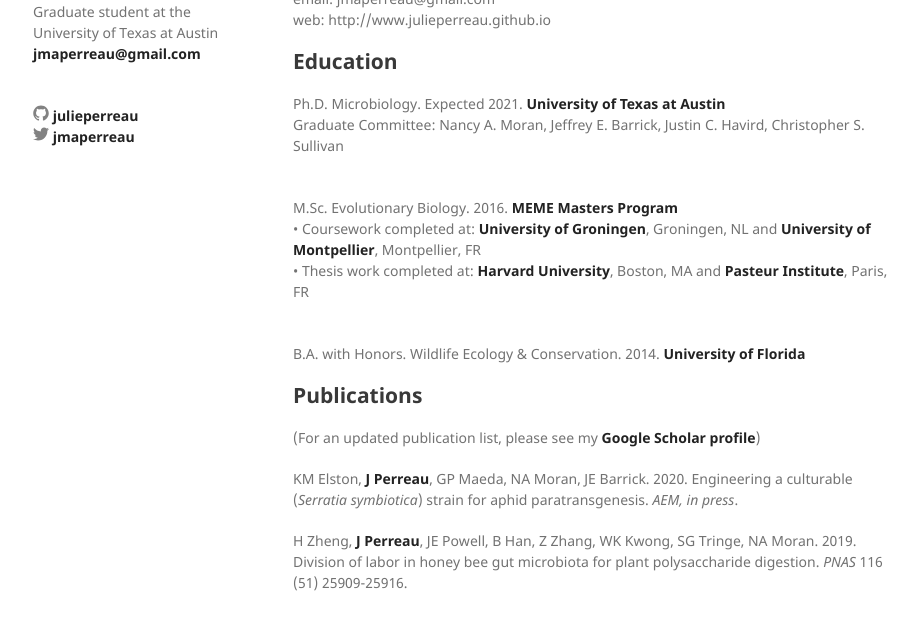
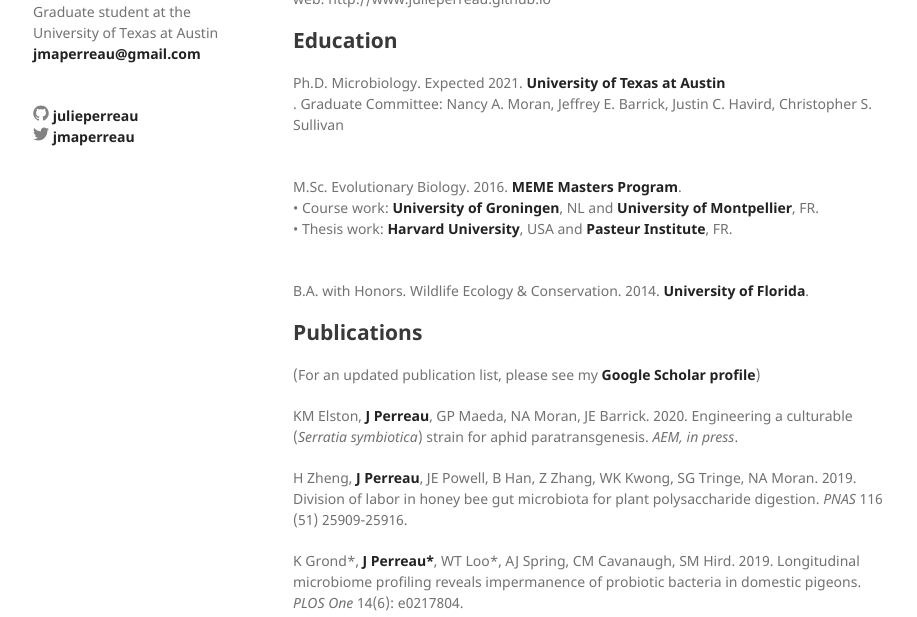
Before and after one commit to julieperreau/julieperreau.github.io, a Jekyll site: the page built from cv.md, in a window 1280 px wide and 900 px high, cut to the strip 283-900 px from the top of the window. Shown: the whole strip, without its empty margins (177-1094 px from the left). Built offline with Jekyll 4.4.1, drawn with Linux system fonts in a browser that asks for light colours; our own code applies the rules of GitHub Pages for plain Markdown files.

Commit message:
Update cv.md

```diff
--- a/cv.md
+++ b/cv.md
@@ -5,7 +5,7 @@
 ## Julie Perreau<br>
 Graduate Student, Provost's Graduate Excellence Fellow<br>
 Institute for Cellular and Molecular Biology<br>
-University of Texas at Austin<br><br>
+University of Texas at Austin
 
 email: jmaperreau@gmail.com<br>
 web: http://www.julieperreau.github.io
@@ -13,14 +13,14 @@
 
 ## Education
 
-Ph.D. Microbiology. Expected 2021. **University of Texas at Austin**<br>
+Ph.D. Microbiology. Expected 2021. **University of Texas at Austin**<br>.
 Graduate Committee: Nancy A. Moran, Jeffrey E. Barrick, Justin C. Havird, Christopher S. Sullivan<br><br>
 
-M.Sc. Evolutionary Biology. 2016. [MEME Masters Program](https://www.evobio.eu/)<br>
-• Coursework completed at: **University of Groningen**, Groningen, NL and **University of Montpellier**, Montpellier, FR<br>
-• Thesis work completed at: **Harvard University**, Boston, MA and **Pasteur Institute**, Paris, FR<br><br>
+M.Sc. Evolutionary Biology. 2016. [MEME Masters Program](https://www.evobio.eu/).<br>
+• Course work: **University of Groningen**, NL and **University of Montpellier**, FR.<br>
+• Thesis work: **Harvard University**, USA and **Pasteur Institute**, FR.<br><br>
 
-B.A. with Honors. Wildlife Ecology & Conservation. 2014. **University of Florida**
+B.A. with Honors. Wildlife Ecology & Conservation. 2014. **University of Florida**.
 
 
 ## Publications
```
